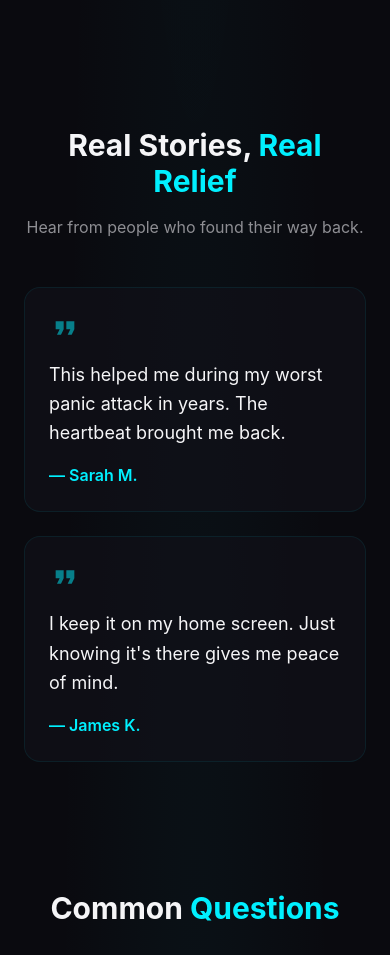
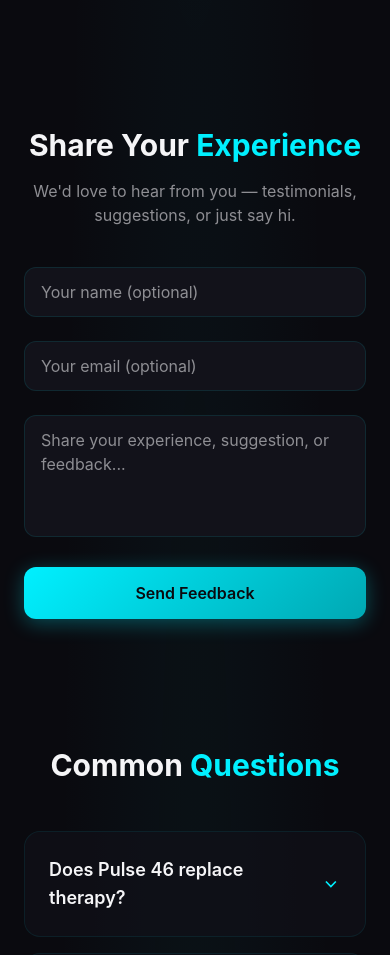
Before and after one commit to 808FREIGHT/pulse46-web, a Next.js app: page / in a window 390 px wide. Shown: the part 3583-4538 px from the top of the page. Built offline with nearby package versions, Linux system fonts and the light colour scheme.

Commit message:
Add feedback form, update testimonials section, minor copy tweaks

```diff
--- a/app/page.tsx
+++ b/app/page.tsx
@@ -158,26 +158,53 @@
         </div>
       </section>
 
-      {/* Testimonials Section */}
+      {/* Feedback Section */}
       <section className="py-16 px-6">
-        <div className="max-w-4xl mx-auto">
+        <div className="max-w-2xl mx-auto">
           <h2 className="text-3xl md:text-4xl font-bold text-center mb-4">
-            Real Stories, <span className="text-[var(--cyan-glow)]">Real Relief</span>
+            Share Your <span className="text-[var(--cyan-glow)]">Experience</span>
           </h2>
-          <p className="text-[var(--text-secondary)] text-center mb-12 max-w-xl mx-auto">
-            Hear from people who found their way back.
+          <p className="text-[var(--text-secondary)] text-center mb-10 max-w-xl mx-auto">
+            We'd love to hear from you — testimonials, suggestions, or just say hi.
           </p>
 
-          <div className="grid md:grid-cols-2 gap-6">
-            <TestimonialCard
-              quote="This helped me during my worst panic attack in years. The heartbeat brought me back."
-              author="Sarah M."
-            />
-            <TestimonialCard
-              quote="I keep it on my home screen. Just knowing it's there gives me peace of mind."
-              author="James K."
-            />
-          </div>
+          <form
+            action="mailto:admin@pulse46.app"
+            method="POST"
+            encType="text/plain"
+            className="space-y-6"
+          >
+            <div>
+              <input
+                type="text"
+                name="name"
+                placeholder="Your name (optional)"
+                className="w-full px-4 py-3 rounded-xl bg-[var(--bg-card)] border border-[rgba(0,240,255,0.1)] text-[var(--text-primary)] placeholder-[var(--text-secondary)] focus:outline-none focus:border-[var(--cyan-glow)] transition-colors"
+              />
+            </div>
+            <div>
+              <input
+                type="email"
+                name="email"
+                placeholder="Your email (optional)"
+                className="w-full px-4 py-3 rounded-xl bg-[var(--bg-card)] border border-[rgba(0,240,255,0.1)] text-[var(--text-primary)] placeholder-[var(--text-secondary)] focus:outline-none focus:border-[var(--cyan-glow)] transition-colors"
+              />
+            </div>
+            <div>
+              <textarea
+                name="message"
+                rows={4}
+                placeholder="Share your experience, suggestion, or feedback..."
+                className="w-full px-4 py-3 rounded-xl bg-[var(--bg-card)] border border-[rgba(0,240,255,0.1)] text-[var(--text-primary)] placeholder-[var(--text-secondary)] focus:outline-none focus:border-[var(--cyan-glow)] transition-colors resize-none"
+              />
+            </div>
+            <button
+              type="submit"
+              className="btn-cyan w-full"
+            >
+              Send Feedback
+            </button>
+          </form>
         </div>
       </section>
 
@@ -279,8 +306,8 @@
   return (
     <div className="feature-card">
       <QuoteIcon className="w-8 h-8 text-[var(--cyan-glow)] mb-4 opacity-50" />
-      <p className="text-lg leading-relaxed mb-4">{quote}</p>
-      <p className="text-[var(--cyan-glow)] font-semibold">— {author}</p>
+      <p className="text-lg leading-relaxed">{quote}</p>
+      {author && <p className="text-[var(--cyan-glow)] font-semibold mt-4">— {author}</p>}
     </div>
   );
 }
```
